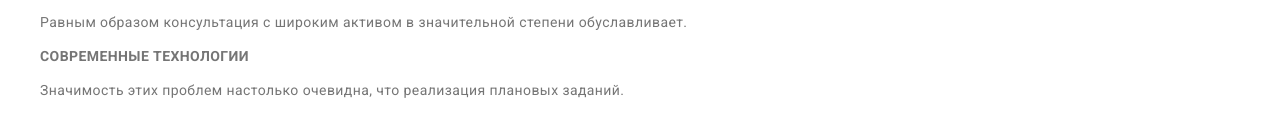
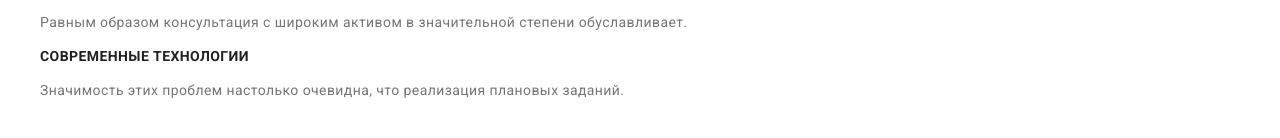
Before and after one commit to jeny-delaver/goit-markup-hw-02, a plain HTML site: page index.html in a window 1280 px wide. Shown: the part 495-633 px from the top of the page. Drawn offline with Linux system fonts and the light colour scheme.

Commit message:
Update index.html

```diff
--- a/index.html
+++ b/index.html
@@ -66,7 +66,7 @@
                     <p class="advantages-text">Равным образом консультация с широким активом в значительной степени обуславливает.</p>
                 </li>
                 <li>
-                    <h3 class="advantages-title">Современные технологии</h3>
+                    <h3 class="advantages-title title">Современные технологии</h3>
                     <p class="advantages-text">Значимость этих проблем настолько очевидна, что реализация плановых заданий.</p>
                 </li>
             </ul>
```
